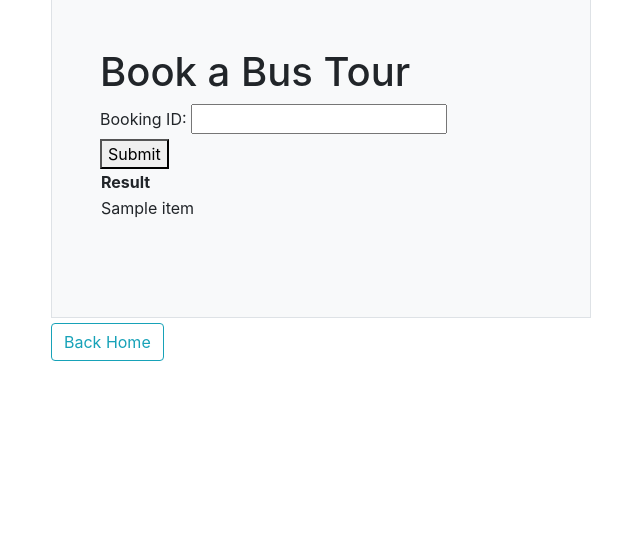
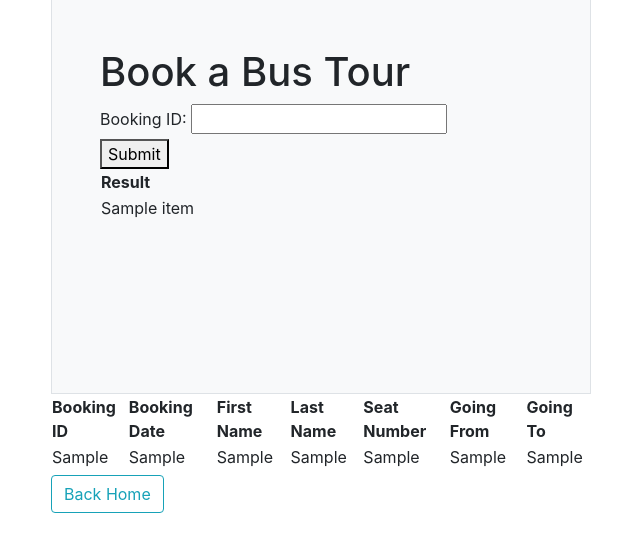
Before and after one commit to x21128332/ScalableCloudProgramming, a Django app: page /booking/ in a window 1280 px wide. Shown: the part 161-713 px from the top of the page, without its empty margins (34-674 px from the left). Run offline with Django 3.2, Linux system fonts and the light colour scheme; tables that the repository leaves empty hold one stand-in row (values such as "Sample post"); a database or web service that is not in the repository returns one stand-in record (values such as "Sample title"); data that the repository does not hold is empty; some libraries are stand-ins or nearby versions.

Commit message:
updating the data returned

```diff
--- a/booking/templates/booking/booking.html
+++ b/booking/templates/booking/booking.html
@@ -31,11 +31,11 @@
                         </table>
                     {% endif %}
                 </div>
-
-<!--
+                <div>
                     <table>
                         <thead>
                             <tr>
+                                <th>Booking ID</th>
                                 <th>Booking Date</th>
                                 <th>First Name</th>
                                 <th>Last Name</th>
@@ -53,13 +53,14 @@
                                 <td>{{ item.column4 }}</td>
                                 <td>{{ item.column5 }}</td>
                                 <td>{{ item.column6 }}</td>
+                                <td>{{ item.column6 }}</td>
                             </tr>
                             {% endfor %}
                         </tbody>
                     </table>
--->
+                </div>
 
-                <a class="navbar-brand" href="/home">
+                <a class="navbar-brand" href="">
                     <button class="btn btn-outline-info" type="button">Back Home</button>
                 </a>
             </div>
```
Lines whose indentation alone changed are shown as unchanged.
